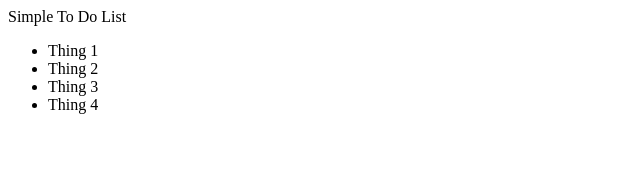
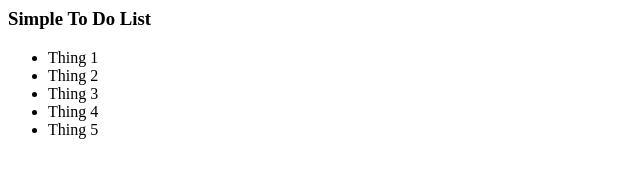
Before and after one commit to grt01033/ToDoList, a plain HTML site: page index.html in a window 1280 px wide. Shown: the whole page, without its empty margins (0-640 px from the left). Drawn offline with Linux system fonts and the light colour scheme.

Commit message:
Added A Thing
thing 5, changed <p> to <h3>

```diff
--- a/index.html
+++ b/index.html
@@ -3,12 +3,13 @@
 <title>To Do List</title>
 </head>
 <body>
-<p>Simple To Do List</p>
+<h3>Simple To Do List</h3>
 <ul>
 <li>Thing 1</li>
 <li>Thing 2</li>
 <li>Thing 3</li>
 <li>Thing 4</li>
+<li>Thing 5</li>
 </ul>
 
 
```
